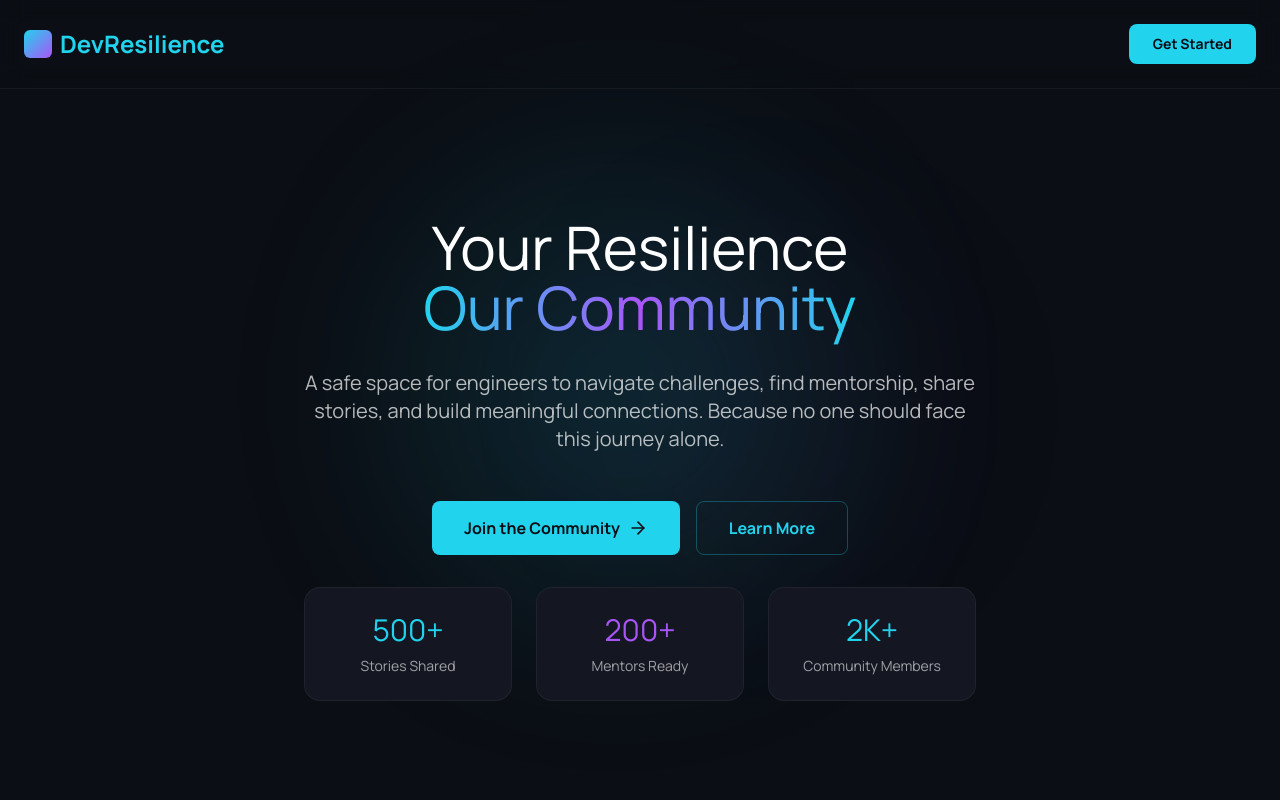
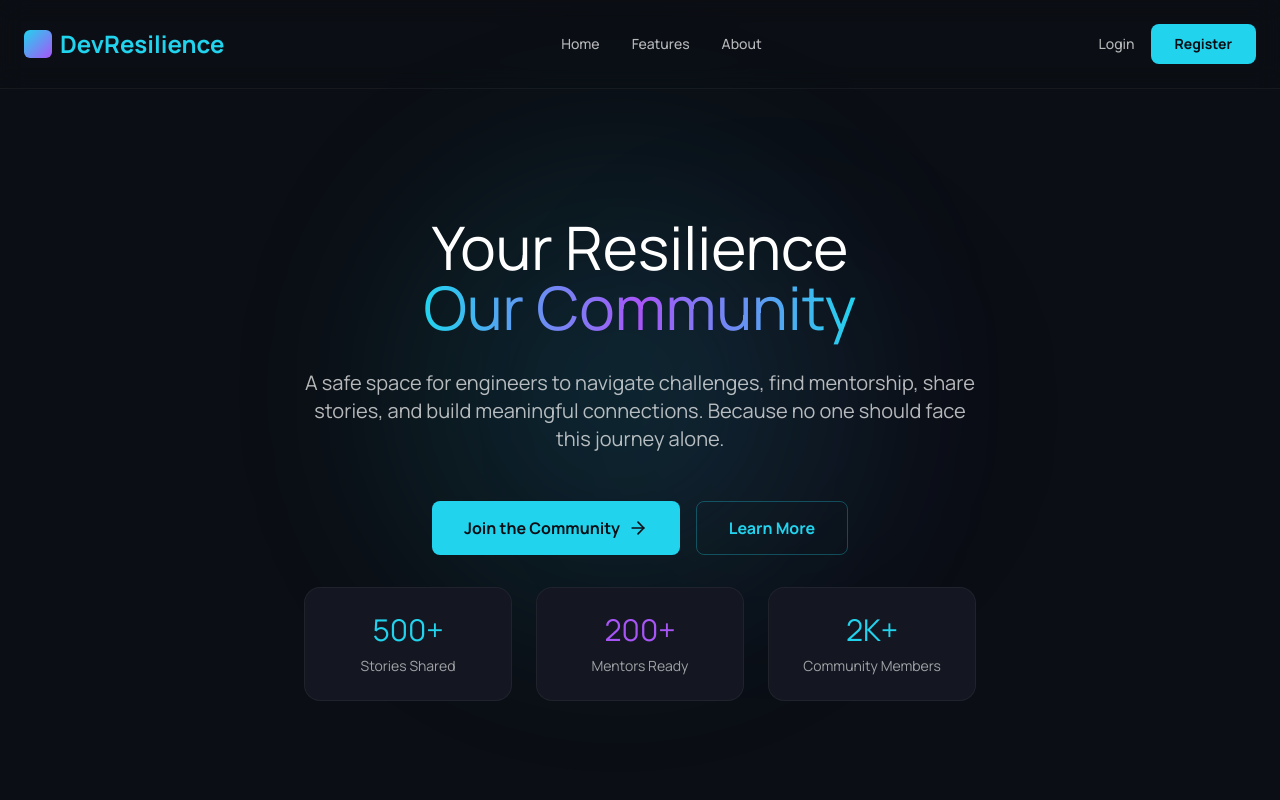
Before and after one commit to SarveshwaraReddy/DevResilience, a React (Vite) app in the folder frontend/: page / in a window 1280 px wide. Shown: the top 800 px of the page. Built offline with nearby package versions, Linux system fonts and the light colour scheme.

Commit message:
made changes in auth route

```diff
--- /dev/null
+++ b/frontend/src/components/ProtectedRoute.jsx
@@ -0,0 +1,21 @@
+import { Navigate, useLocation } from "react-router-dom";
+import { useAuth } from "../context/AuthContext";
+
+export default function ProtectedRoute({ children }) {
+  const { token, loading } = useAuth();
+  const location = useLocation();
+
+  if (loading) {
+    return (
+      <div className="min-h-screen bg-background flex items-center justify-center text-primary">
+        Loading...
+      </div>
+    );
+  }
+
+  if (!token) {
+    return <Navigate to="/auth" state={{ from: location }} replace />;
+  }
+
+  return children;
+}
--- a/frontend/src/components/Sidebar.jsx
+++ b/frontend/src/components/Sidebar.jsx
@@ -1,16 +1,21 @@
 import { Link, useLocation } from "react-router-dom";
-import { Home, BookOpen, Users, MessageSquare } from "lucide-react";
+import { Home, BookOpen, Users, MessageSquare, Bell, User, Cpu, LogOut } from "lucide-react";
 import { motion } from "framer-motion";
+import { useAuth } from "../context/AuthContext";
 
 const navigation = [
   { name: "Dashboard", href: "/dashboard", icon: Home },
-  { name: "Stories", href: "/dashboard/stories", icon: BookOpen },
+  { name: "Feed", href: "/dashboard/stories", icon: BookOpen },
+  { name: "Messages", href: "/dashboard/mentors", icon: MessageSquare },
   { name: "Network", href: "/dashboard/network", icon: Users },
-  { name: "Mentors", href: "/dashboard/mentors", icon: MessageSquare },
+  { name: "Notifications", href: "/dashboard/notifications", icon: Bell },
+  { name: "Profile", href: "/dashboard/profile", icon: User },
+  { name: "AI Tools", href: "/dashboard/ai-tools", icon: Cpu },
 ];
 
 export default function Sidebar() {
   const location = useLocation();
+  const { logout } = useAuth();
 
   return (
     <div className="w-64 glass border-r border-white/5 h-screen sticky top-0 flex flex-col pt-8 pb-4">
@@ -62,13 +67,20 @@ export default function Sidebar() {
         })}
       </nav>
 
-      <div className="px-4 mt-auto">
+      <div className="px-4 mt-auto space-y-4">
         <div className="glass-card p-4 flex flex-col gap-3">
           <span className="text-xs text-tertiary/60">Need help now?</span>
           <button className="w-full py-2 bg-red-600/20 hover:bg-red-600/30 text-red-500 border border-red-500/50 rounded-lg text-sm font-medium transition-all hover:shadow-[0_0_15px_rgba(239,68,68,0.3)]">
             Crisis Resources
           </button>
         </div>
+        <button
+          onClick={logout}
+          className="w-full flex items-center gap-3 px-4 py-3 text-tertiary/60 hover:text-tertiary hover:bg-white/5 rounded-xl transition-all duration-300"
+        >
+          <LogOut className="w-5 h-5" />
+          <span className="font-label text-sm font-medium">Logout</span>
+        </button>
       </div>
     </div>
   );
--- a/frontend/src/context/AuthContext.jsx
+++ b/frontend/src/context/AuthContext.jsx
@@ -70,7 +70,7 @@ export const AuthProvider = ({ children }) => {
     setToken(null);
     setUser(null);
     localStorage.removeItem('token');
-    navigate('/auth');
+    navigate('/');
   };
 
   return (
--- a/frontend/src/layouts/AppLayout.jsx
+++ b/frontend/src/layouts/AppLayout.jsx
@@ -34,14 +34,12 @@ export default function AppLayout() {
                 className="bg-surface border border-white/10 rounded-full py-2 pl-10 pr-4 text-sm focus:outline-none focus:border-primary/50 transition-colors w-64 placeholder:text-tertiary/30"
               />
             </div>
-            <button className="text-tertiary/60 hover:text-tertiary transition-colors">
+            <NavLink to="/dashboard/notifications" className="text-tertiary/60 hover:text-tertiary transition-colors">
               <Bell className="w-5 h-5" />
-            </button>
-            <div className="w-8 h-8 rounded-full bg-surface-hover border border-white/10 flex items-center justify-center cursor-pointer">
-              <NavLink to="/auth">
-                <User className="w-4 h-4 text-tertiary/80" />
-              </NavLink>
-            </div>
+            </NavLink>
+            <NavLink to="/dashboard/profile" className="w-8 h-8 rounded-full bg-surface-hover border border-white/10 flex items-center justify-center cursor-pointer transition-colors hover:border-primary/50">
+              <User className="w-4 h-4 text-tertiary/80" />
+            </NavLink>
           </div>
         </header>
 
--- a/frontend/src/main.jsx
+++ b/frontend/src/main.jsx
@@ -10,7 +10,15 @@ import Network from "./pages/Network";
 import Mentors from "./pages/Mentors";
 import Landing from "./pages/Landing";
 import { AuthProvider } from "./context/AuthContext";
+import ProtectedRoute from "./components/ProtectedRoute";
 import "./index.css";
+
+const DummyPage = ({ title }) => (
+  <div className="p-8 text-tertiary">
+    <h1 className="text-2xl font-heading mb-4">{title}</h1>
+    <p className="text-tertiary/60">This feature is under development.</p>
+  </div>
+);
 
 ReactDOM.createRoot(document.getElementById("root")).render(
   <React.StrictMode>
@@ -19,12 +27,15 @@ ReactDOM.createRoot(document.getElementById("root")).render(
         <Routes>
           <Route path="/auth" element={<Auth />} />
           <Route path="/" element={<Landing />} />
-          <Route path="/dashboard" element={<AppLayout />}>
+          <Route path="/dashboard" element={<ProtectedRoute><AppLayout /></ProtectedRoute>}>
             <Route index element={<Dashboard />} />
             <Route path="stories" element={<Stories />} />
             <Route path="network" element={<Network />} />
             <Route path="mentors" element={<Mentors />} />
             <Route path="room" element={<SupportRoom />} />
+            <Route path="profile" element={<DummyPage title="Profile" />} />
+            <Route path="notifications" element={<DummyPage title="Notifications" />} />
+            <Route path="ai-tools" element={<DummyPage title="AI Tools Dashboard" />} />
           </Route>
         </Routes>
       </AuthProvider>
--- a/frontend/src/pages/Auth.jsx
+++ b/frontend/src/pages/Auth.jsx
@@ -2,6 +2,7 @@ import { useEffect, useRef, useState } from "react";
 import { motion } from "framer-motion";
 import gsap from "gsap";
 import { useAuth } from "../context/AuthContext";
+import { Navigate } from "react-router-dom";
 
 export default function Auth() {
   const containerRef = useRef(null);
@@ -12,7 +13,11 @@ export default function Auth() {
   const [name, setName] = useState("");
   const [isLogin, setIsLogin] = useState(true);
   const [error, setError] = useState("");
-  const { login, register } = useAuth();
+  const { token, login, register } = useAuth();
+
+  if (token) {
+    return <Navigate to="/dashboard" replace />;
+  }
 
   useEffect(() => {
     const ctx = gsap.context(() => {
--- a/frontend/src/pages/Landing.jsx
+++ b/frontend/src/pages/Landing.jsx
@@ -165,12 +165,33 @@ export default function Landing() {
             <div className="w-7 h-7 rounded-md bg-gradient-to-br from-primary to-secondary" />
             DevResilience
           </div>
-          <button
-            onClick={handleGetStarted}
-            className="px-6 py-2.5 bg-primary text-background font-bold rounded-lg hover:shadow-[0_0_20px_rgba(34,211,238,0.4)] transition-all text-sm"
-          >
-            {token ? "Dashboard" : "Get Started"}
-          </button>
+
+          <nav className="hidden md:flex items-center gap-8 text-sm font-medium text-tertiary/70">
+            <span className="cursor-pointer hover:text-primary transition-colors" onClick={() => window.scrollTo({top: 0, behavior: 'smooth'})}>Home</span>
+            <span className="cursor-pointer hover:text-primary transition-colors" onClick={() => document.getElementById('features')?.scrollIntoView({behavior: 'smooth'})}>Features</span>
+            <span className="cursor-pointer hover:text-primary transition-colors" onClick={() => document.getElementById('about')?.scrollIntoView({behavior: 'smooth'})}>About</span>
+          </nav>
+
+          <div className="flex items-center gap-4">
+            {!token ? (
+              <>
+                <button onClick={() => navigate('/auth')} className="hidden sm:block text-sm font-medium text-tertiary/70 hover:text-primary transition-colors">Login</button>
+                <button
+                  onClick={() => navigate('/auth')}
+                  className="px-6 py-2.5 bg-primary text-background font-bold rounded-lg hover:shadow-[0_0_20px_rgba(34,211,238,0.4)] transition-all text-sm"
+                >
+                  Register
+                </button>
+              </>
+            ) : (
+              <button
+                onClick={() => navigate('/dashboard')}
+                className="px-6 py-2.5 bg-primary text-background font-bold rounded-lg hover:shadow-[0_0_20px_rgba(34,211,238,0.4)] transition-all text-sm"
+              >
+                Dashboard
+              </button>
+            )}
+          </div>
         </div>
       </header>
 
@@ -222,7 +243,7 @@ export default function Landing() {
       </section>
 
       {/* Features Section */}
-      <section className="relative z-10 max-w-7xl mx-auto px-6 py-24">
+      <section id="features" className="relative z-10 max-w-7xl mx-auto px-6 py-24">
         <div className="text-center mb-16">
           <h2 className="font-heading text-4xl md:text-5xl mb-4">Platform Features</h2>
           <p className="text-tertiary/60 max-w-2xl mx-auto">
@@ -258,7 +279,7 @@ export default function Landing() {
       </section>
 
       {/* Benefits Section */}
-      <section className="relative z-10 max-w-7xl mx-auto px-6 py-24">
+      <section id="about" className="relative z-10 max-w-7xl mx-auto px-6 py-24">
         <div className="text-center mb-16">
           <h2 className="font-heading text-4xl md:text-5xl mb-4">Why Join DevResilience?</h2>
           <p className="text-tertiary/60 max-w-2xl mx-auto">
```
